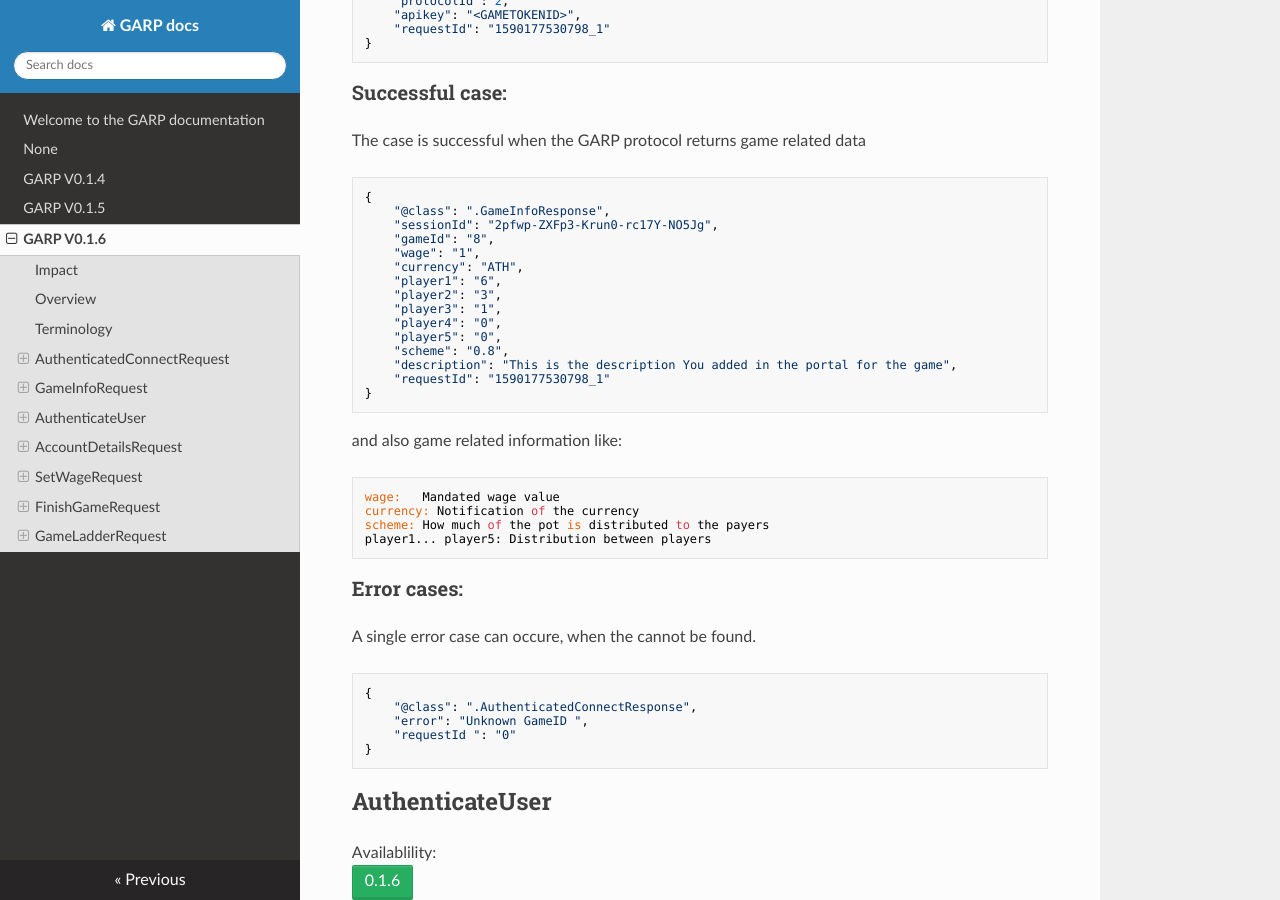
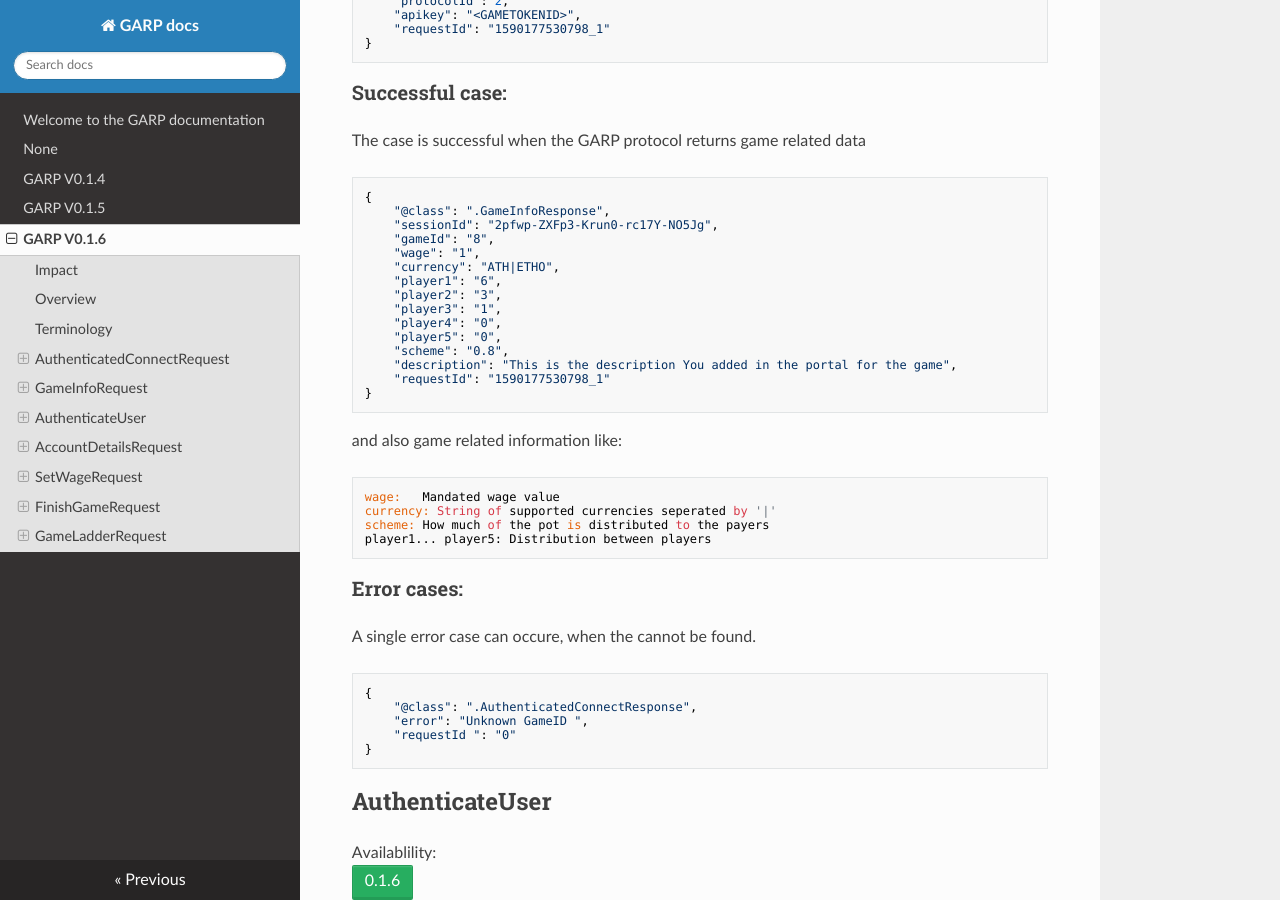
Before and after one commit to garpofficial/garp.readthedocs.io, an MkDocs documentation site: the page built from docs/garp_v016.md, in a window 1280 px wide and 900 px high, scrolled down 2033 px. Built offline with MkDocs 1.6.1, drawn with Linux system fonts in a browser that asks for light colours; nearby versions of some CDN libraries.

Commit message:
Update for v0.1.6

```diff
--- a/docs/garp_v016.md
+++ b/docs/garp_v016.md
@@ -82,7 +82,7 @@ The case is successful when the GARP protocol returns game related data
         "sessionId": "2pfwp-ZXFp3-Krun0-rc17Y-NO5Jg",
         "gameId": "8",
         "wage": "1",
-        "currency": "ATH",
+        "currency": "ATH|ETHO",
         "player1": "6",
         "player2": "3",
         "player3": "1",
@@ -96,7 +96,7 @@ The case is successful when the GARP protocol returns game related data
 and also game related information like:
 
     wage:   Mandated wage value
-    currency: Notification of the currency
+    currency: String of supported currencies seperated by '|'
     scheme: How much of the pot is distributed to the payers
     player1... player5: Distribution between players
 
```
